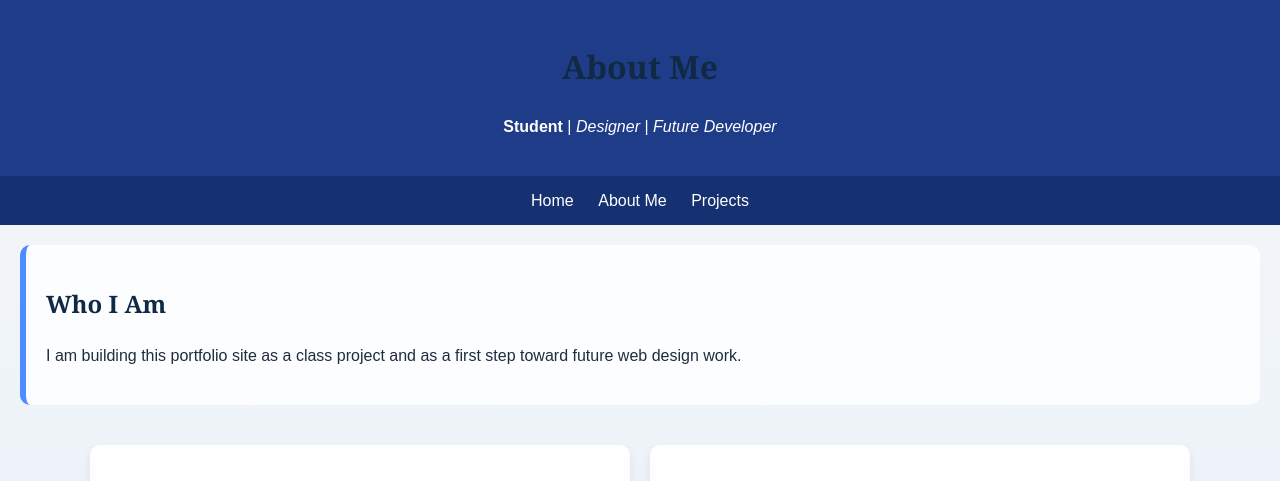
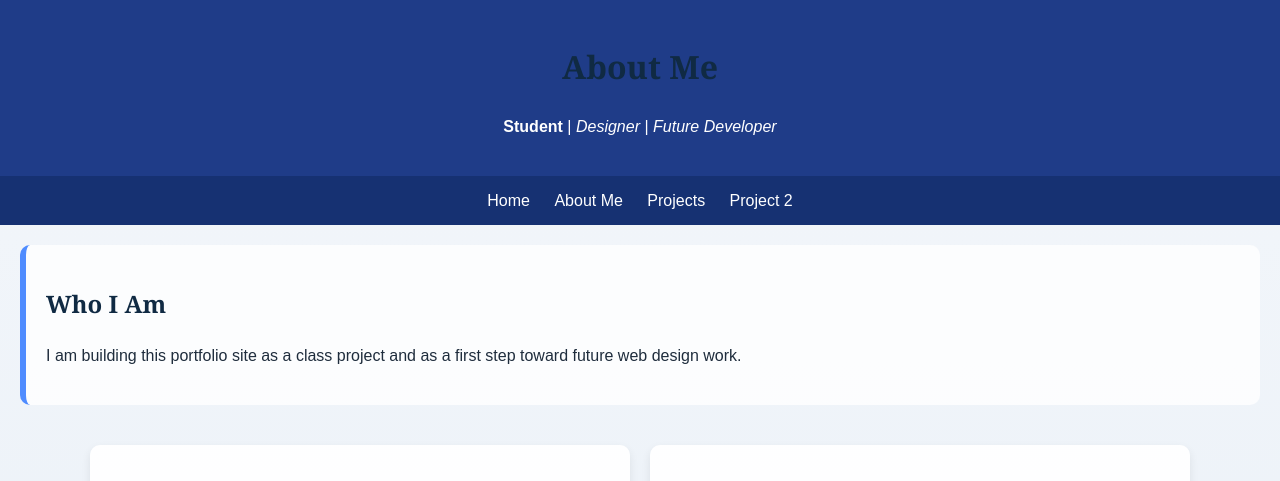
Before and after one commit to Jayvannjr/jvance03.github.io, a plain HTML site: page about.html in a window 1280 px wide. Shown: the top 481 px of the page. Drawn offline with Linux system fonts and the light colour scheme.

Commit message:
Add navigation link for Project 2
Added a new navigation link for 'Project 2' in the about page.

```diff
--- a/about.html
+++ b/about.html
@@ -26,6 +26,7 @@
       <li><a href="index.html">Home</a></li>
       <li><a href="about.html">About Me</a></li>
       <li><a href="projects.html">Projects</a></li>
+      <li><a href="project2.html">Project 2</a></li>
    </ul>
 </nav>
    </header>
```
Lines whose indentation alone changed are shown as unchanged.
